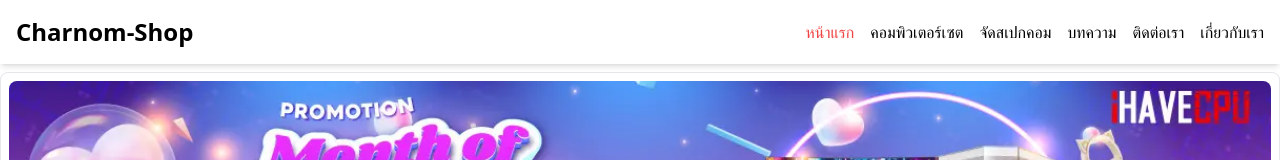
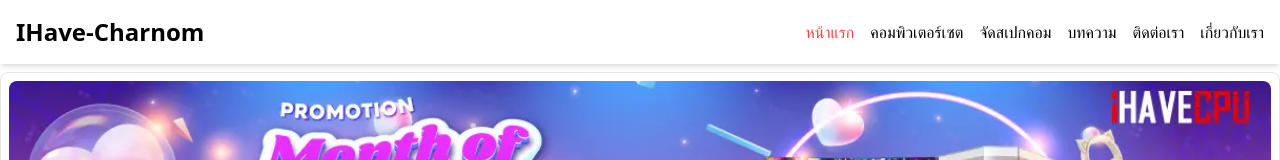
Before and after one commit to TxChar/react-ts, a React (Vite) app: page / in a window 1280 px wide. Shown: the top 160 px of the page. Built offline with nearby package versions, Linux system fonts and the light colour scheme.

Commit message:
refactor: 💡 Change title's name

```diff
--- a/index.html
+++ b/index.html
@@ -4,7 +4,7 @@
     <meta charset="UTF-8" />
     <link rel="icon" type="image/svg+xml" href="/vite.svg" />
     <meta name="viewport" content="width=device-width, initial-scale=1.0" />
-    <title>Charnom-Shop</title>
+    <title>IHave-Charnom</title>
   </head>
   <body>
     <div id="root"></div>
--- a/src/components/BannerSlider.tsx
+++ b/src/components/BannerSlider.tsx
@@ -48,7 +48,6 @@ const BannerSlider = () => {
     return (
         <div className="w-full max-w-7xl mx-auto">
             <div className="block p-2 bg-white border border-gray-200 rounded-lg shadow-sm">
-
                 <Slider {...settings}>
                     {images.map((src, index) => (
                         <div key={index} className="relative w-full h-[400px]">
--- a/src/components/Navbar.tsx
+++ b/src/components/Navbar.tsx
@@ -19,7 +19,7 @@ const Navbar = () => {
     <nav className="bg-white text-black fixed top-0 left-0 w-full z-50 shadow-md h-16">
       <div className="container mx-auto max-w-screen-xl flex justify-between items-center p-4">
         <Link to="/" className="text-2xl font-bold">
-          Charnom-Shop
+        IHave-Charnom
         </Link>
 
         {/* Desktop Menu */}
--- a/src/pages/Home.tsx
+++ b/src/pages/Home.tsx
@@ -11,9 +11,9 @@ const Home = () => {
           <Banner />
           <Banner />
           <Banner />
-        </div>
-        <LogoSlider />
-        <div>
+          </div>
+          <LogoSlider />
+          <div>
         </div>
         <div className="text-center">
           <div className="mb-6">
```
Lines whose indentation alone changed are shown as unchanged.
